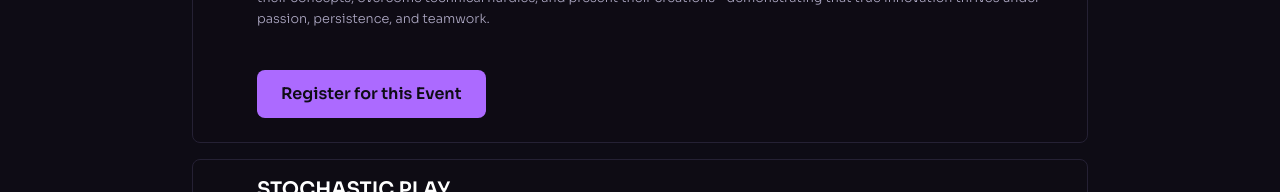
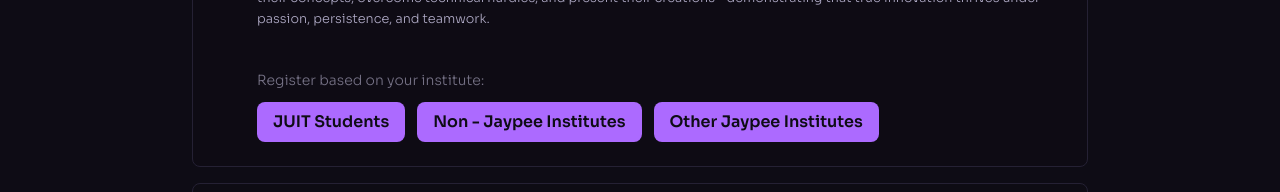
Before and after one commit to AroraJeetansh/InnovateToExcel, a React (Vite) app: page /events in a window 1280 px wide. Both pictures are taken after a click on the button 640 px from the left and 224 px from the top of the page. Shown: the part 397-589 px from the top of the page. Built offline with nearby package versions, Linux system fonts and the light colour scheme.

Commit message:
added forms

```diff
--- a/src/components/EventDetails.jsx
+++ b/src/components/EventDetails.jsx
@@ -103,13 +103,35 @@
               <p className="text-n-3 leading-relaxed">{event.fullDescription}</p>
             </div>
 
-            {/* Register Button */}
+            {/* Register Buttons */}
             <div className="pt-4">
-              <button
-                className="inline-flex items-center gap-2 px-6 py-3 bg-color-1 text-n-8 font-semibold rounded-lg hover:bg-color-1/90 transition-colors cursor-default"
-              >
-                Register for this Event
-              </button>
+              <p className="text-n-4 text-sm mb-3">Register based on your institute:</p>
+              <div className="flex flex-wrap gap-3">
+                <a
+                  href="https://docs.google.com/forms/d/e/1FAIpQLSc86K4Pr1ekkOvNOdyiofYG-poQ1Rk8fl4yT1HKMw7EVxZH_g/viewform"
+                  target="_blank"
+                  rel="noopener noreferrer"
+                  className="inline-flex items-center gap-2 px-4 py-2 bg-color-1 text-n-8 font-semibold rounded-lg hover:bg-color-1/90 transition-colors"
+                >
+                  JUIT Students
+                </a>
+                <a
+                  href="https://forms.gle/nsPWywhi34CyH3347"
+                  target="_blank"
+                  rel="noopener noreferrer"
+                  className="inline-flex items-center gap-2 px-4 py-2 bg-color-1 text-n-8 font-semibold rounded-lg hover:bg-color-1/90 transition-colors"
+                >
+                  Non - Jaypee Institutes
+                </a>
+                <a
+                  href="https://forms.gle/UDKGVGhx2kihoVyz5"
+                  target="_blank"
+                  rel="noopener noreferrer"
+                  className="inline-flex items-center gap-2 px-4 py-2 bg-color-1 text-n-8 font-semibold rounded-lg hover:bg-color-1/90 transition-colors"
+                >
+                  Other Jaypee Institutes
+                </a>
+              </div>
             </div>
           </div>
         </div>
--- a/src/components/Hero.jsx
+++ b/src/components/Hero.jsx
@@ -50,13 +50,29 @@
           <p className="mb-5 text-3xl font-semibold text-primary">
             Register now!
           </p>
-          <Button
-            href="/events"
-            className="text-xl ml-4 mt-4 sm:mt-0"
-            white
-          >
-            Register
-          </Button>
+          <div className="flex flex-wrap justify-center gap-4 mt-4">
+            <Button
+              href="https://docs.google.com/forms/d/e/1FAIpQLSc86K4Pr1ekkOvNOdyiofYG-poQ1Rk8fl4yT1HKMw7EVxZH_g/viewform"
+              className="text-xl"
+              white
+            >
+              JUIT Students
+            </Button>
+            <Button
+              href="https://forms.gle/UDKGVGhx2kihoVyz5"
+              className="text-xl"
+              white
+            >
+              Other Jaypee Institutes
+            </Button>
+            <Button
+              href="https://forms.gle/nsPWywhi34CyH3347"
+              className="text-xl"
+              white
+            >
+              Non - Jaypee Institutes
+            </Button>
+          </div>
           <p className="mt-5 text-center text-base lg:text-lg">
             For more info, click{" "}
             <a
```
